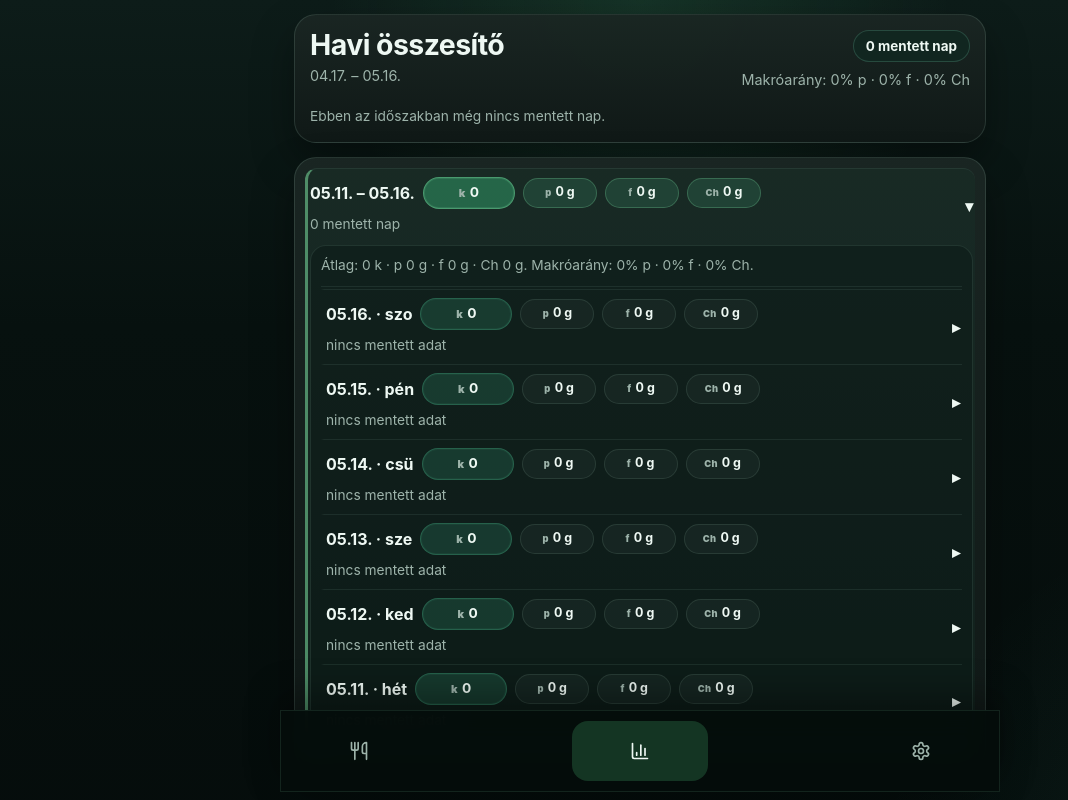
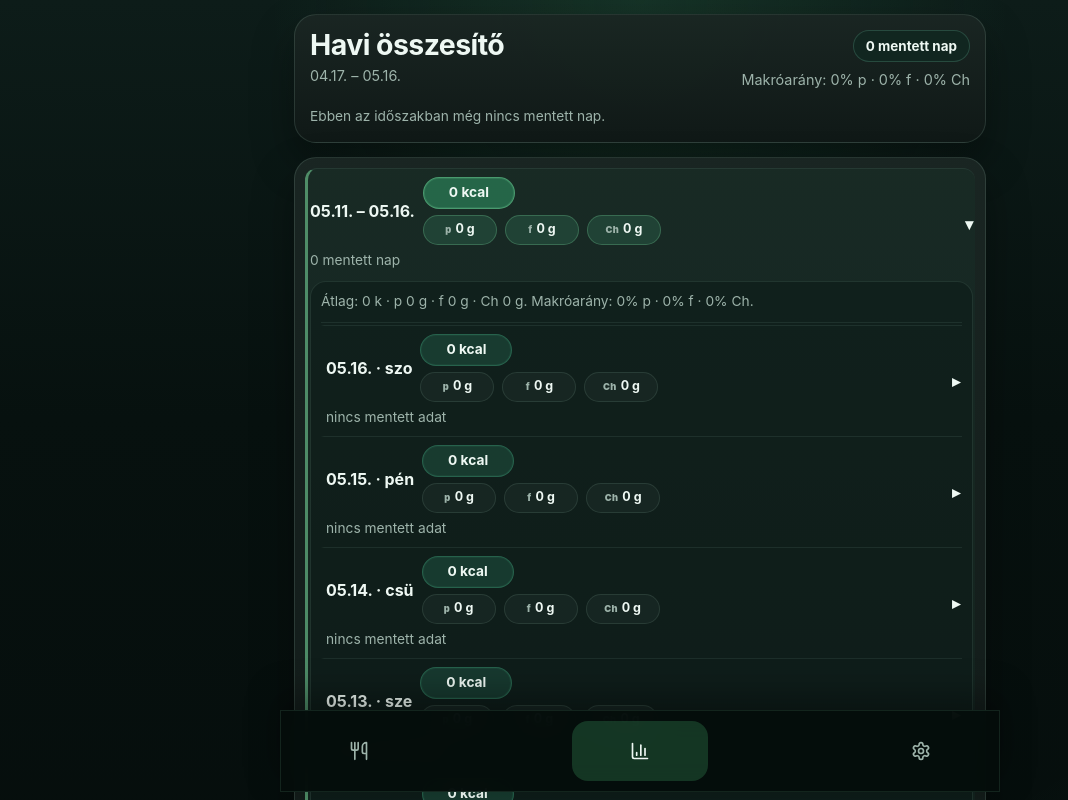
Before and after one commit to tonetttoman/makro-app, a React (Vite) app: page / in a window 1280 px wide. Both pictures are taken after a click on the button 639 px from the left and 751 px from the top of the page. Shown: the top 800 px of the page, without its empty margins (0-1068 px from the left). Built offline with nearby package versions, Linux system fonts and the light colour scheme.

Commit message:
Use kcal formatting in timeline macro chips

```diff
--- a/src/components/DailyLogsView.jsx
+++ b/src/components/DailyLogsView.jsx
@@ -7,6 +7,10 @@ const WEEKDAYS = ["vas", "hét", "ked", "sze", "csü", "pén", "szo"];
 function formatStat(value) {
   const rounded = Math.round((Number(value) || 0) * 10) / 10;
   return Number.isInteger(rounded) ? String(rounded) : rounded.toFixed(1);
+}
+
+function formatKcal(value) {
+  return `${Math.round(Number(value) || 0)} kcal`;
 }
 
 function formatDateWithDay(dateKey) {
@@ -86,11 +90,23 @@ const rowTitleStyle = {
 };
 
 const titleAndChipsStyle = {
+  display: "grid",
+  gap: "7px",
+  minWidth: 0
+};
+
+const rowTitleTopStyle = {
   display: "flex",
-  flexWrap: "wrap",
   alignItems: "center",
+  justifyContent: "space-between",
   gap: "8px",
   minWidth: 0
+};
+
+const statusInlineStyle = {
+  color: "var(--muted)",
+  fontSize: "0.76rem",
+  whiteSpace: "nowrap"
 };
 
 const openDetailStyle = {
@@ -104,6 +120,11 @@ const openDetailStyle = {
 };
 
 const summaryChipGroupStyle = {
+  display: "grid",
+  gap: "6px"
+};
+
+const macroChipRowStyle = {
   display: "flex",
   flexWrap: "wrap",
   alignItems: "center",
@@ -142,28 +163,24 @@ const activeMacroChipStyle = {
   border: "1px solid rgba(134, 239, 172, 0.24)"
 };
 
-const kcalLabelStyle = {
-  ...dailyEntryChipStyles.macroLabelStyle,
-  fontSize: "0.68rem",
-  fontWeight: 950
-};
-
 export const summaryMacroChipStyles = {
   summaryChipGroupStyle,
+  macroChipRowStyle,
   kcalChipStyle,
   activeKcalChipStyle,
   macroChipStyle,
-  activeMacroChipStyle,
-  kcalLabelStyle
+  activeMacroChipStyle
 };
 
 export function MacroChips({ totals, active = false }) {
   return (
     <div style={summaryChipGroupStyle} aria-label="Makró összesítés">
+      <div>
         <span style={active ? activeKcalChipStyle : kcalChipStyle}>
-        <small style={kcalLabelStyle}>k</small>
-        <strong>{Math.round(totals.kcal)}</strong>
+          <strong>{formatKcal(totals.kcal)}</strong>
         </span>
+      </div>
+      <div style={macroChipRowStyle}>
         <span style={active ? activeMacroChipStyle : macroChipStyle}>
           <small style={dailyEntryChipStyles.macroLabelStyle}>p</small>
           <strong>{formatStat(totals.protein)} g</strong>
@@ -176,6 +193,7 @@ export function MacroChips({ totals, active = false }) {
           <small style={dailyEntryChipStyles.macroLabelStyle}>Ch</small>
           <strong>{formatStat(totals.carbs)} g</strong>
         </span>
+      </div>
     </div>
   );
 }
@@ -206,8 +224,7 @@ function EntryPreview({ entries, foods }) {
                 {formatStat(entry.amount)} {food.unit}
               </span>
               <span style={dailyEntryChipStyles.macroChipStyle}>
-                <small style={dailyEntryChipStyles.macroLabelStyle}>k</small>
-                <strong>{Math.round(values.kcal)}</strong>
+                <strong>{formatKcal(values.kcal)}</strong>
               </span>
               <span style={dailyEntryChipStyles.macroChipStyle}>
                 <small style={dailyEntryChipStyles.macroLabelStyle}>p</small>
@@ -259,11 +276,11 @@ export function DailyLogsView({ diary, dailyLogs, foods, onLoadToToday }) {
             <div style={rowStyle} key={row.date}>
               <button style={rowButtonStyle} type="button" onClick={() => setOpenDate(isOpen ? null : row.date)}>
                 <span style={rowTitleStyle}>
-                  <span style={titleAndChipsStyle}>
+                  <span style={rowTitleTopStyle}>
                     <strong>{formatDateWithDay(row.date)}</strong>
+                    <small style={statusInlineStyle}>{row.status}</small>
+                  </span>
                   <MacroChips totals={row} active={isOpen} />
-                  </span>
-                  <small className="muted">{row.status}</small>
                 </span>
                 <strong>{isOpen ? "▼" : "▶"}</strong>
               </button>
```
Lines whose indentation alone changed are shown as unchanged.
